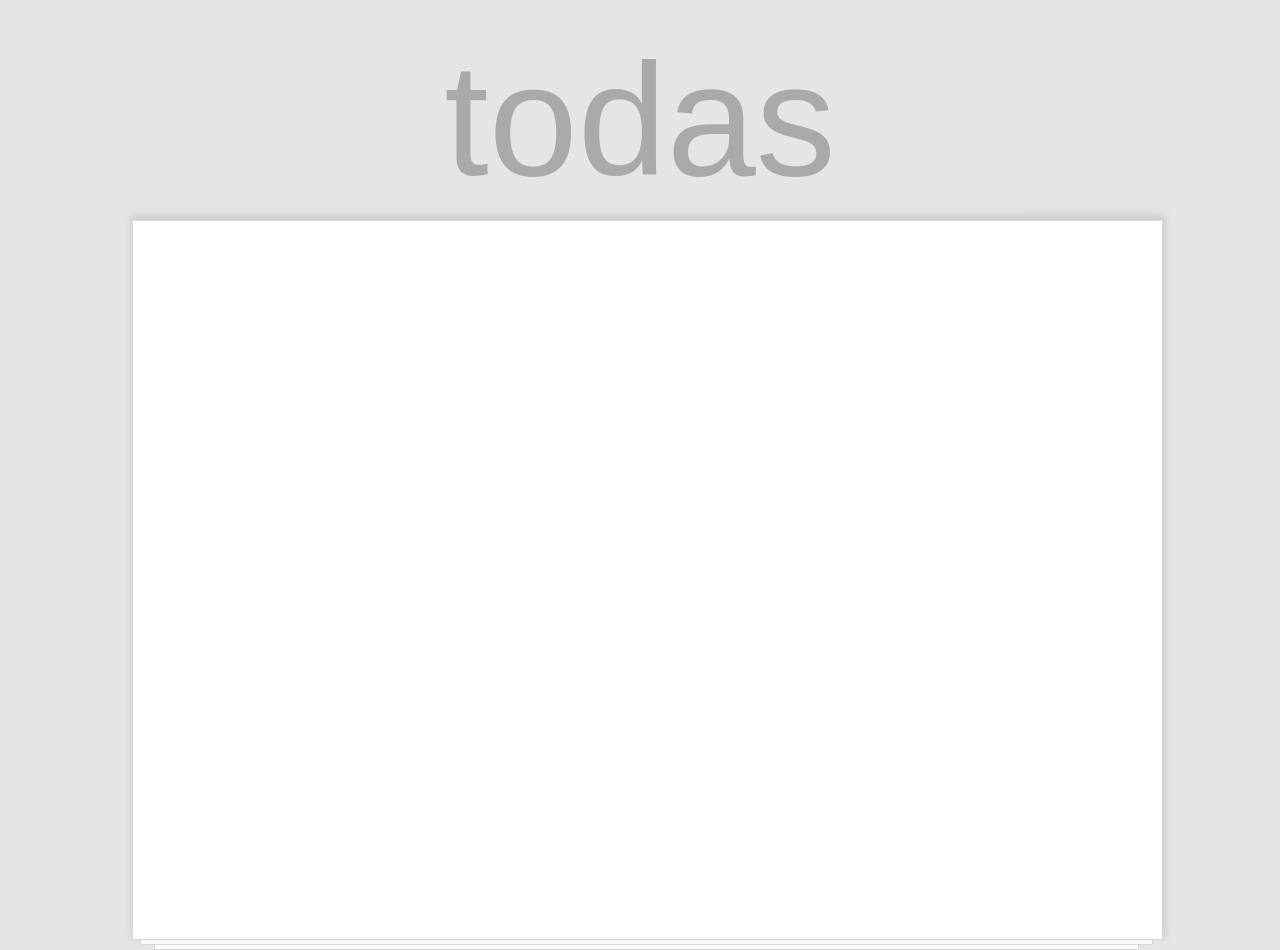
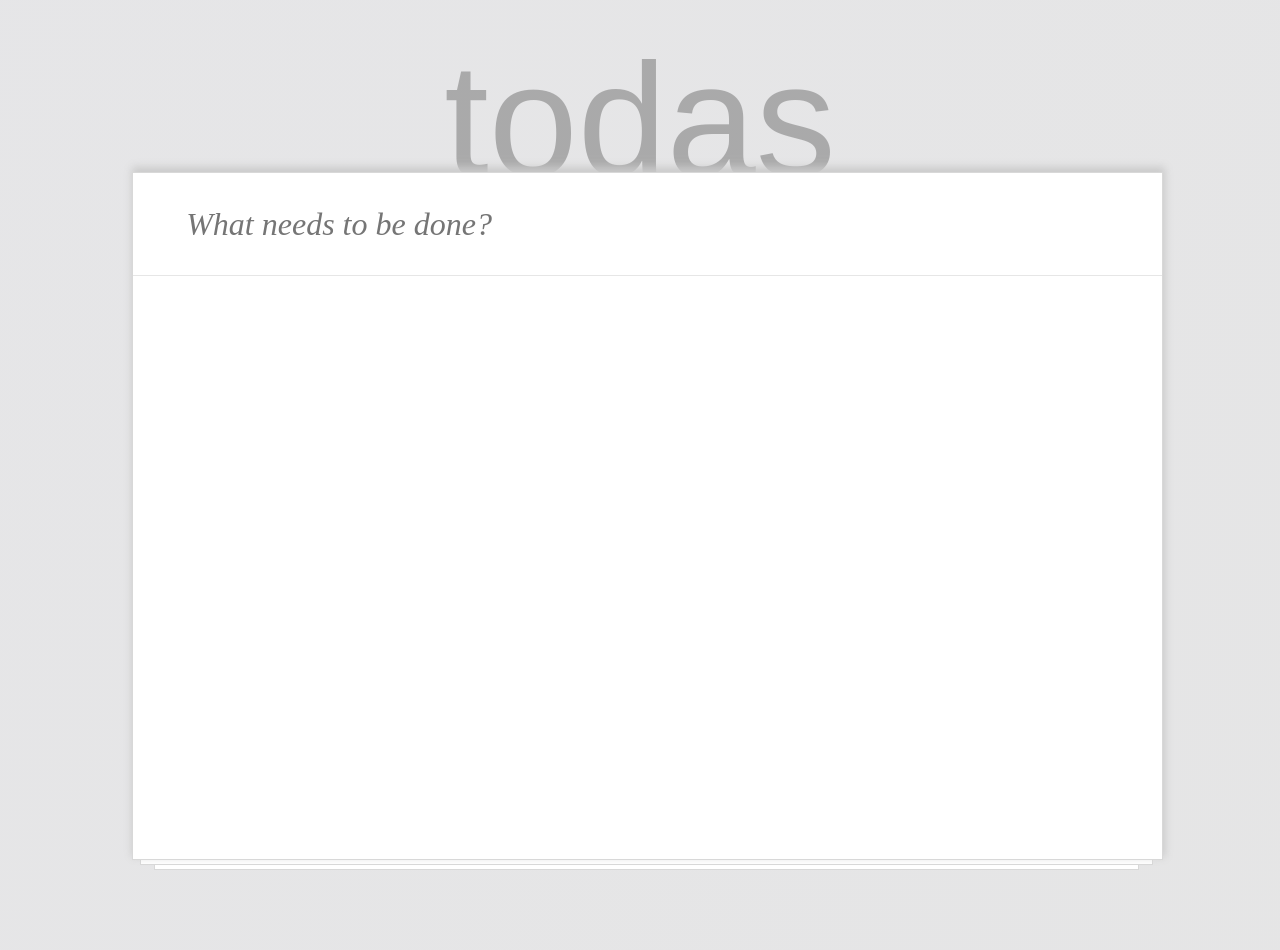
Before and after one commit to jacksaintjack/todo, a website: page index.html in a window 1280 px wide. After the commit the page ends 870 px from the top, so only its background shows below. Drawn offline with nearby package versions, Linux system fonts and the light colour scheme.

Commit message:
Finished the first row now starting to make the templates

```diff
--- a/index.html
+++ b/index.html
@@ -3,18 +3,33 @@
 <head>
   <meta charset="UTF-8">
   <title>Document</title>
+  <link rel ="stylesheet" href="bower_components/octicons/octicons/octicons.css">
   <link rel="stylesheet" href="bower_components/bootstrap/dist/css/bootstrap.css" media="screen" title="no title" charset="utf-8">
   <link rel="stylesheet" href="style.css" media="screen" title="no title" charset="utf-8">
+
+  <script type="text/template" id="newRowTmpl">
+    <div class = "col-sm-12 col-md-12 col-lg-12">
+      <span class="octicon octicon-chevron-down chevron"></span>
+      <span class="addedList"> <% input %> </span>
+    </div>
+  </script>
+
 </head>
 <body>
 
   <div class = "title">
-  <center><span>  todas</span> </center>
+  <center><span>todas</span> </center>
   </div>
 
   <div class = "toDoBottom">
     <div class = "toDoMiddle">
-      <div class ="toDoTop">
+      <div class ="container-fluid">
+        <div class = "col-sm-12 col-md-12 col-lg-12">
+          <span class="octicon octicon-chevron-down chevron"></span>
+          <input class="input" type="text" name="toDoList" value="" placeholder="What needs to be done?">
+            <div class ="newlyAdded">
+            </div>
+        </div>
       </div>
     </div>
   </div>
--- a/style.css
+++ b/style.css
@@ -13,9 +13,21 @@ body:before {
   opacity: .1;
   z-index: -5;
   }
+  .title{
+    float: left;
+    margin-left: 0px;
+    height: 9em;
+    width: 100%;
+  }
+
+  .title span{
+    font-size: 10em;
+    font-family: sans-serif;
+    color: rgba(128, 128, 128, 0.59);
+  }
 
 .toDoBottom{
-  height: 45em;
+  height: 43em;
     width: 77%;
     background-color: white;
     float: left;
@@ -26,7 +38,7 @@ body:before {
     border-right:1px solid #D8D8D8;
 }
 .toDoMiddle{
-  height: 45em;
+  height: 43em;
   width: 103%;
   background-color: white;
   float: left;
@@ -36,8 +48,8 @@ body:before {
   border-left:1px solid #D8D8D8;
   border-right:1px solid #D8D8D8;
 }
-.toDoTop{
-  height: 45em;
+.container-fluid{
+  height: 43em;
   width: 102%;
   background-color: white;
   float: left;
@@ -45,18 +57,42 @@ body:before {
   margin-left: -0.9%;
   border: 1px solid #D8D8D8;
   box-shadow: 1px -4px 8px 1px #CACACA;
-  }
+  padding:0;
+}
 
-.title{
+.col-sm-12 {
+  padding:0;
+  height: 15%;
+  border-bottom:1px solid #E6E6E6;
+
+}
+.col-md-12 {
+  padding:0;
+  height: 15%;
+  border-bottom:1px solid #E6E6E6;
+}
+.col-lg-12{
+  padding:0;
+  height: 15%;
+  border-bottom:1px solid #E6E6E6;
+}
+
+.chevron{
+  color: #E5E5E5;
   float: left;
-  margin-left: 0px;
-  height: 12em;
-  width: 100%;
+  font-size: 2em;
+  margin-top: 3%;
+  margin-left: 1%;
 
 }
 
-.title span{
-  font-size: 10em;
-  font-family: sans-serif;
-  color: rgba(128, 128, 128, 0.59);
+.input{
+  border: none;
+  font-size: 2em;
+  float: left;
+  font-style: italic;
+  font-family: serif;
+  margin-left: 4%;
+  margin-top: 2.5%;
+  width: 84%;
 }
--- a/template.js
+++ b/template.js
@@ -0,0 +1,2 @@
+var newItem = _.template($("#newRowTmpl").html());
+$('.newlyAdded').append(newItem);
```
